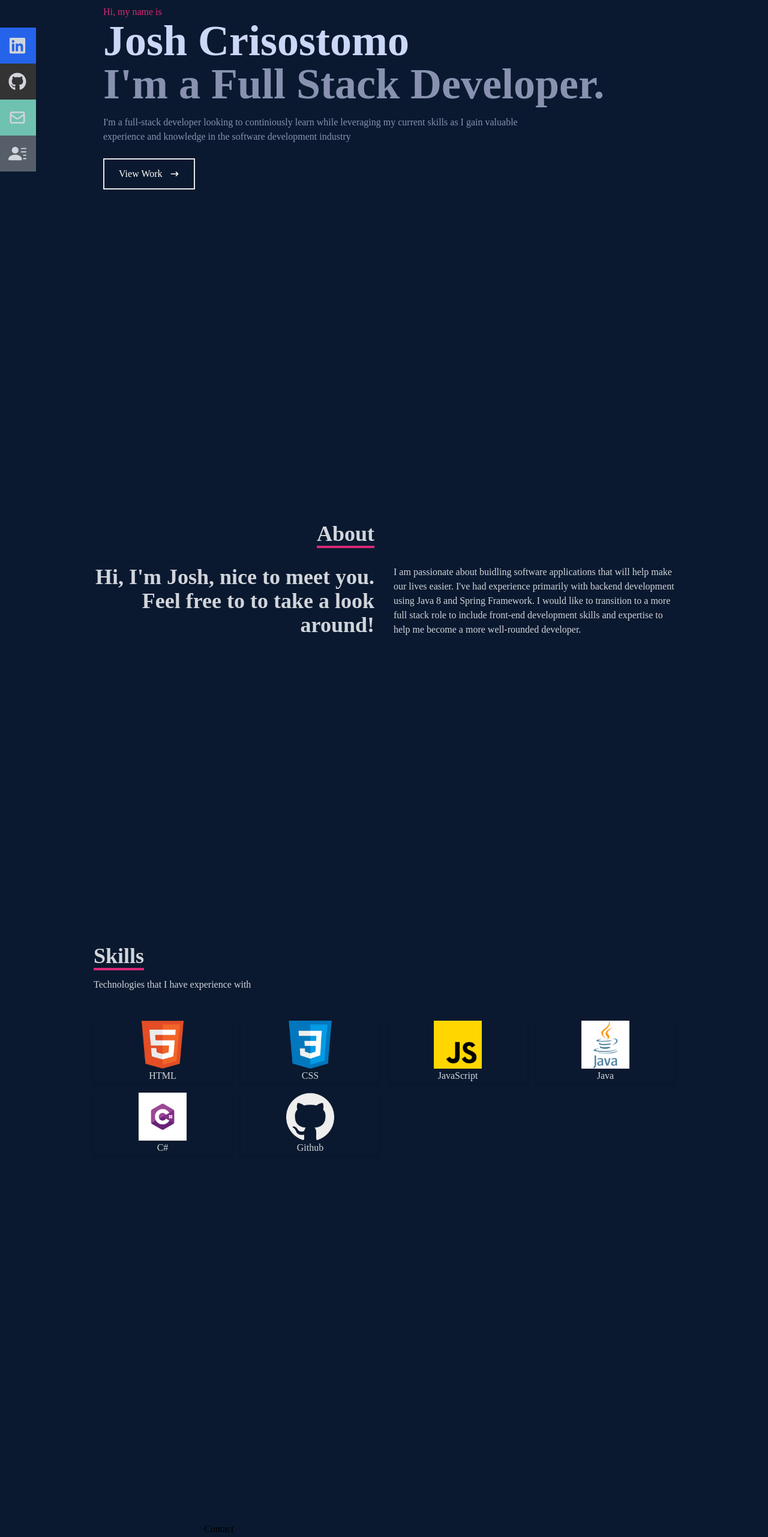
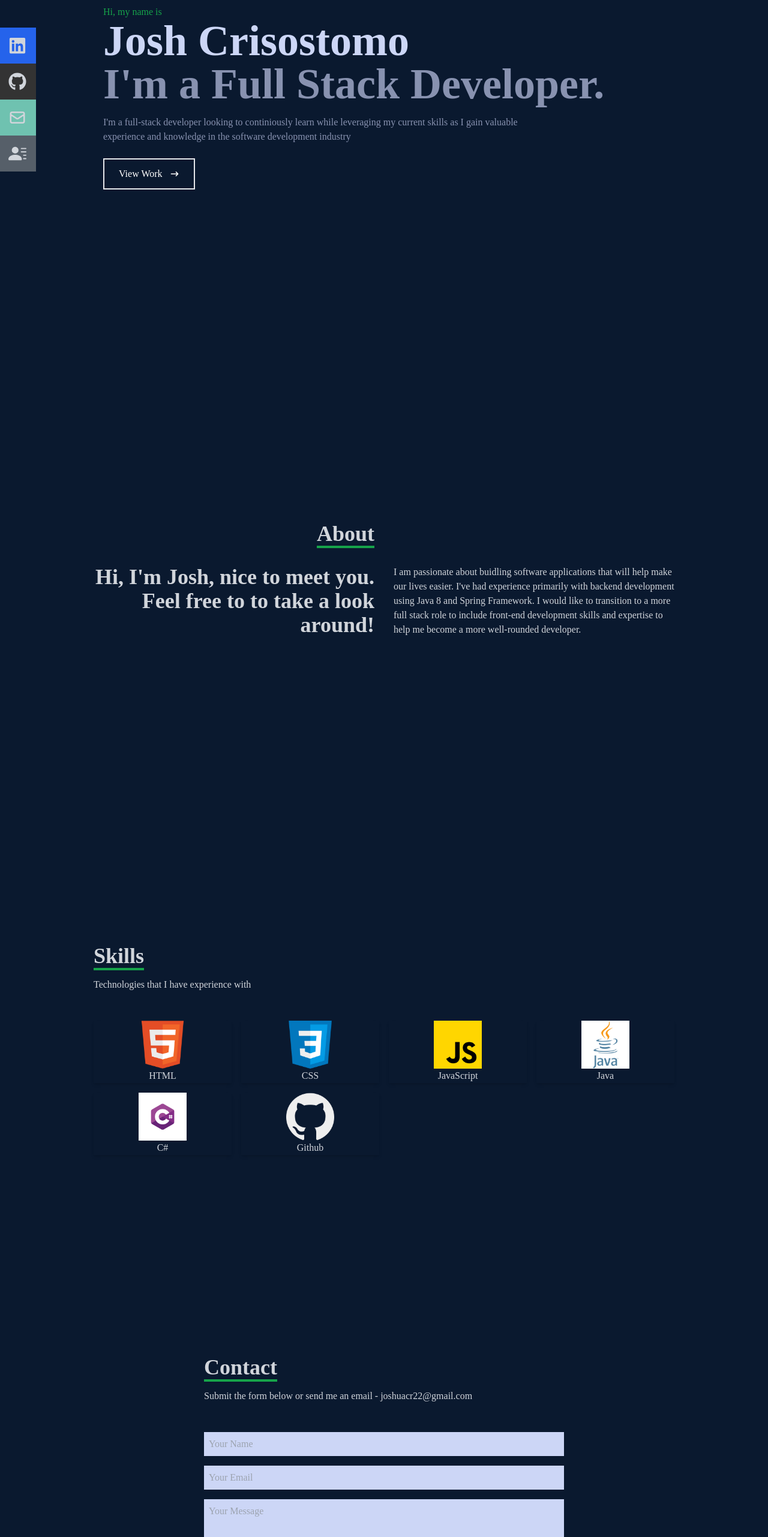
Before and after one commit to jcrisostomo1/react-portfolio, a React (Create React App) app: page / in a window 1280 px wide. Shown: the part 234-2797 px from the top of the page at 60% size. Built offline with nearby package versions, Linux system fonts and the light colour scheme.

Commit message:
add content

```diff
--- a/package.json
+++ b/package.json
@@ -10,6 +10,7 @@
     "react-dom": "^18.1.0",
     "react-icons": "^4.3.1",
     "react-scripts": "5.0.1",
+    "react-scroll": "^1.8.7",
     "web-vitals": "^2.1.4"
   },
   "scripts": {
--- a/src/components/About.jsx
+++ b/src/components/About.jsx
@@ -7,7 +7,7 @@ About = () => {
         <div className='flex flex-col justify-center items-center w-full h-full'>
             <div className='max-w-[1000px] w-full grid grid-cols-2 gap-8'>
                 <div className='sm:text-right pb-8 pl-4'>
-                    <p className='text-4xl font-bold inline border-b-4 border-pink-600'>About</p>
+                    <p className='text-4xl font-bold inline border-b-4 border-green-600'>About</p>
                 </div>
                 <div>
 
--- a/src/components/Contact.jsx
+++ b/src/components/Contact.jsx
@@ -2,11 +2,16 @@ import React from 'react'
 
 const Contact = () => {
   return (
-    <div name='content' className='w-full h-screen bg-[#0a192f] flex justify-center items-center p-4'>
-        <form action="" className='flex flex-col max-w-[600px] w-full'>
+    <div name='contact' className='w-full h-screen bg-[#0a192f] flex justify-center items-center p-4'>
+        <form method="POST" action="https://getform.io/f/36ea71dd-059a-4d9e-a6e7-2d5dfa74b003" className='flex flex-col max-w-[600px] w-full'>
             <div className='pb-8'>
-                <p>Contact</p>
+                <p className='text-4xl font-bold inline border-b-4 border-green-600 text-gray-300'>Contact</p>
+                <p className='text-gray-300 py-4'>Submit the form below or send me an email - joshuacr22@gmail.com</p>
             </div>
+            <input className='bg-[#ccd6f6] p-2' type="text" placeholder='Your Name' name='name' ></input>
+            <input className='my-4 p-2 bg-[#ccd6f6]'type="email" placeholder='Your Email' name='email'></input>
+            <textarea className='bg-[#ccd6f6] p-2' name="message" rows="10" placeholder='Your Message'></textarea>
+            <button className='text-white border-2 hover:bg-green-600 hover:border-green-600 px-4 py-3 my-8 mx-auto flex items-center'>Let's Collaborate</button>
         </form>
     </div>
   )
--- a/src/components/Home.jsx
+++ b/src/components/Home.jsx
@@ -7,14 +7,14 @@ const Home = () => {
 
         {/*Container*/}
         <div className='max-w-[1000px] mx-auto px-8 flex flex-col justify-center h-full'>
-            <p className='text-pink-600'>Hi, my name is</p>
+            <p className='text-green-600'>Hi, my name is</p>
             <h1 className='text-4xl sm:text-7xl font-bold text-[#ccd6f6]'>Josh Crisostomo</h1>
             <h2 className='text-4xl sm:text-7xl font-bold text-[#8892b0]'>I'm a Full Stack Developer.</h2>
             <p className='text-[#8892b0] py-4 max-w-[700px]'>I'm a full-stack developer looking to continiously learn while leveraging my current skills
             as I gain valuable experience and knowledge in the software development industry
             </p>
             <div>
-                <button className='text-white group border-2 px-6 py-3 my-2 flex items-center hover:bg-pink-600 hover:border-pink-600'>View Work
+                <button className='text-white group border-2 px-6 py-3 my-2 flex items-center hover:bg-green-600 hover:border-green-600'>View Work
                 <span className='group-hover:rotate-90 duration-300'>
                 <HiArrowNarrowRight className='ml-3'/>
                 </span>
--- a/src/components/Navbar.jsx
+++ b/src/components/Navbar.jsx
@@ -3,6 +3,8 @@ import {FaBars, FaTimes, FaGithub, FaLinkedin} from 'react-icons/fa'
 import {HiOutlineMail} from 'react-icons/hi'
 import {BsFillPersonLinesFill} from 'react-icons/bs'
 import Logo from '../assets/logo.png'
+import {Link} from 'react-scroll'
+import CV from '../assets/myCV.pdf'
 
 const Navbar = () => {
     const [nav, setNav] = useState(false)
@@ -16,11 +18,11 @@ const Navbar = () => {
 
         {/* menu */}
         <ul className='hidden md:flex'>
-            <li>Home</li>
-            <li>About</li>
-            <li>Skills</li>
-            <li>Resume</li>
-            <li>Contact</li>
+            <li><Link to='home' smooth={true} duration={500}>Home</Link></li>
+            <li><Link to='about' smooth={true} duration={500}>About</Link></li>
+            <li><Link to='skills' smooth={true} duration={500}>Skills</Link></li>
+            <li><Link to='resume' smooth={true} duration={500}>Resume</Link></li>
+            <li><Link to='contact' smooth={true} duration={500}>Contact</Link></li>
         </ul>
 
 
@@ -31,11 +33,11 @@ const Navbar = () => {
 
         {/* mobile menu */}
         <ul className={nav ? 'absolute top-0 left-0 w-full h-screen bg-[#0a192f] flex flex-col justify-center items-center' : 'hidden' }>
-            <li class="mobile-navbar">Home</li>
-            <li class="mobile-navbar">About</li>
-            <li class="mobile-navbar">Skills</li>
-            <li class="mobile-navbar">Resume</li>
-            <li class="mobile-navbar">Contact</li>
+            <li class="mobile-navbar"><Link onClick={handleClick} to='home' smooth={true} duration={500}>Home</Link></li>
+            <li class="mobile-navbar"><Link onClick={handleClick} to='about' smooth={true} duration={500}>About</Link></li>
+            <li class="mobile-navbar"><Link onClick={handleClick} to='skills' smooth={true} duration={500}>Skills</Link></li>
+            <li class="mobile-navbar"><Link onClick={handleClick} to='resume' smooth={true} duration={500}>Resume</Link></li>
+            <li class="mobile-navbar"><Link onClick={handleClick} to='contact' smooth={true} duration={500}>Contact</Link></li>
         </ul>
 
         {/* social icons */}
@@ -51,7 +53,7 @@ const Navbar = () => {
               <a class="socials" href='/'>Email <HiOutlineMail size={30} /></a>
             </li>
             <li className='w-[160px] h-[60px] flex justify-between items-center ml-[-100px] hover:ml-[-10px] duration-300 bg-[#565f69]'>
-              <a class="socials" href='/'>Resume <BsFillPersonLinesFill size={30} /></a>
+              <a class="socials" href={CV} without rel="noopener noreferrer" target="_blank">Resume <BsFillPersonLinesFill size={30} /></a>
             </li>
           </ul>
         </div>
--- a/src/components/Skills.jsx
+++ b/src/components/Skills.jsx
@@ -13,7 +13,7 @@ const Skills = () => {
         {/*Container*/}
         <div className='max-w-[1000px] mx-auto p-4 flex flex-col justify-center w-full h-full'>
             <div>
-                <p className='text-4xl font-bold inline border-b-4 border-pink-600'>Skills</p>
+                <p className='text-4xl font-bold inline border-b-4 border-green-600'>Skills</p>
                 <p className='py-4'>Technologies that I have experience with</p>
             </div>
             <div className='w-full grid grid-cols-2 sm:grid-cols-4 gap-4 text-center py-8'>
```
Also changed, not shown: 2 other files (tests, documents, lock files or other folders).
